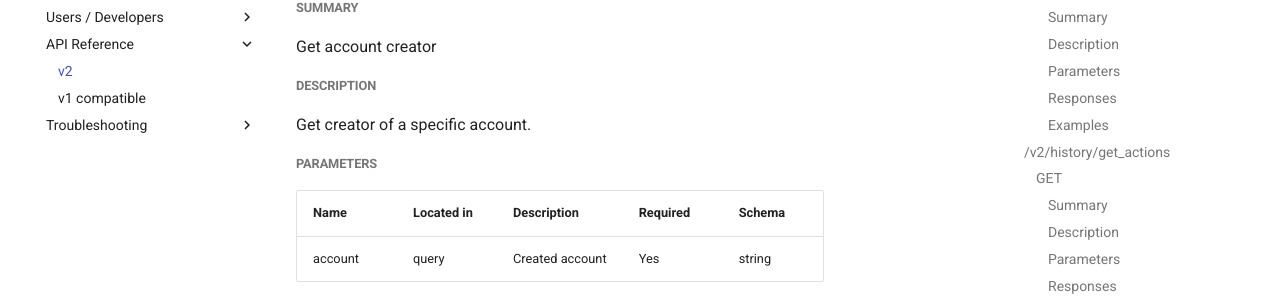
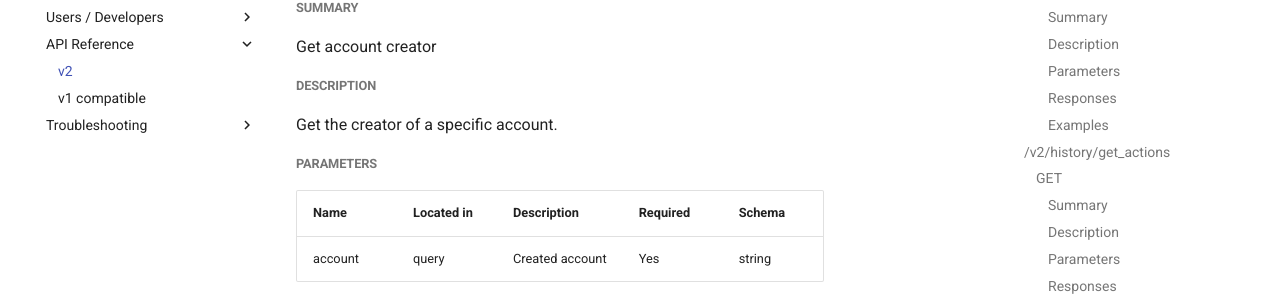
Before and after one commit to eosrio/hyperion-docs, an MkDocs documentation site: the page built from docs/v2.md, in a window 1280 px wide and 900 px high, scrolled down 3451 px. Shown: the part 145-450 px from the top of the window. Built offline with MkDocs 1.6.1 and Material for MkDocs 9.7.7, drawn with Linux system fonts in a browser that asks for light colours; comment, search, counter and statistics services are not loaded; some of the changed text lies outside the part shown.

Commit message:
Update v2.md

```diff
--- a/docs/v2.md
+++ b/docs/v2.md
@@ -136,7 +136,7 @@ Get account creator
 
 ##### Description
 
-Get creator of a specific account.
+Get the creator of a specific account.
 
 ##### Parameters
 
```
Also changed, not shown: other parts of docs/v2.md (+1 -1 lines).
